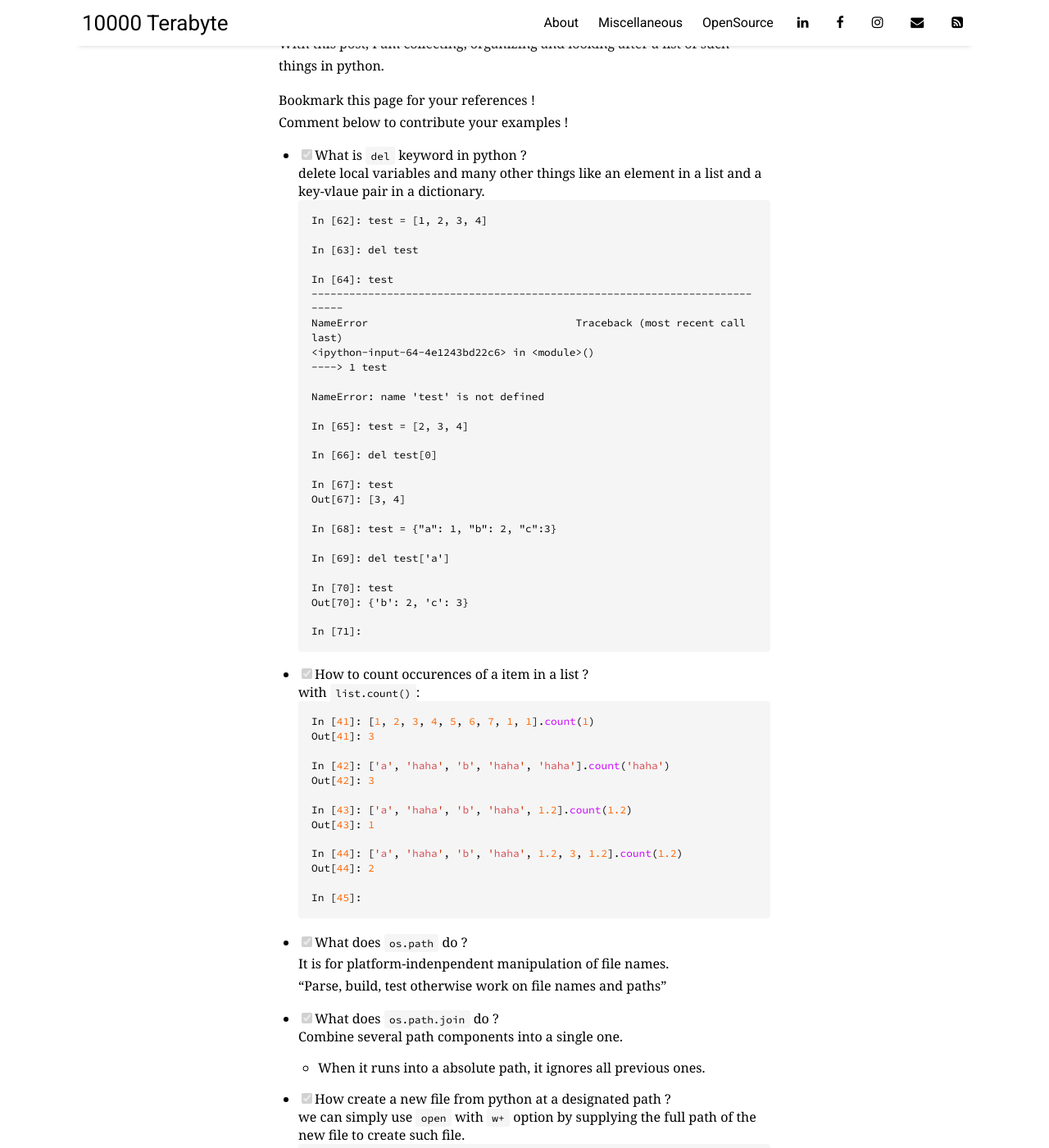
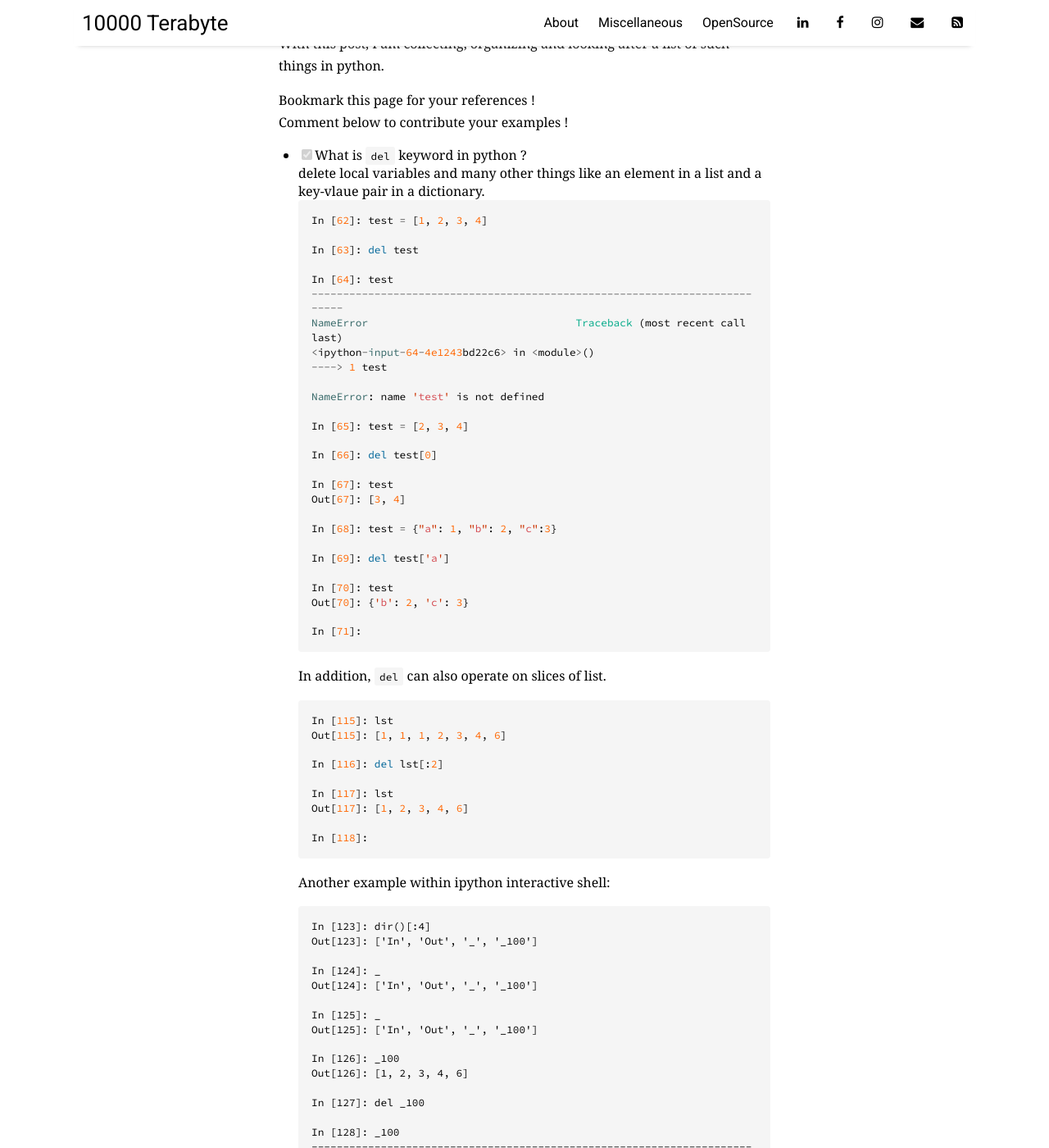
Before and after one commit to 10000TB/10000TB.github.io, a Jekyll site: the page built from _posts/2018-03-12-blog-series-python-A-Curated-List-Those-Python-How-To-You-Search-Frequently-in-Your-Daily-Programming.md, in a window 1280 px wide and 1400 px high, scrolled down 615 px. Shown: the whole window at 82% size. Built offline with Jekyll 4.4.1, drawn with Linux system fonts in a browser that asks for light colours; nearby versions of some CDN libraries; comment, search, counter and statistics services are not loaded; some of the changed text lies outside the part shown.

Commit message:
Made a lot of changes.

````diff
--- a/_posts/2018-03-12-blog-series-python-A-Curated-List-Those-Python-How-To-You-Search-Frequently-in-Your-Daily-Programming.md
+++ b/_posts/2018-03-12-blog-series-python-A-Curated-List-Those-Python-How-To-You-Search-Frequently-in-Your-Daily-Programming.md
@@ -16,7 +16,7 @@ Comment below to contribute your examples !
 
 - [x] What is `del` keyword in python ?
   delete local variables and many other things like an element in a list and a key-vlaue pair in a dictionary.
-  ```
+  ```python
   In [62]: test = [1, 2, 3, 4]
 
   In [63]: del test
@@ -45,6 +45,50 @@ Comment below to contribute your examples !
 
   In [71]:
   ```
+  In addition, `del` can also operate on slices of list.
+  ```python
+  In [115]: lst
+  Out[115]: [1, 1, 1, 2, 3, 4, 6]
+
+  In [116]: del lst[:2]
+
+  In [117]: lst
+  Out[117]: [1, 2, 3, 4, 6]
+
+  In [118]:
+  ```
+  Another example within ipython interactive shell:
+  ```
+  In [123]: dir()[:4]
+  Out[123]: ['In', 'Out', '_', '_100']
+
+  In [124]: _
+  Out[124]: ['In', 'Out', '_', '_100']
+
+  In [125]: _
+  Out[125]: ['In', 'Out', '_', '_100']
+
+  In [126]: _100
+  Out[126]: [1, 2, 3, 4, 6]
+
+  In [127]: del _100
+
+  In [128]: _100
+  ---------------------------------------------------------------------------
+  NameError                                 Traceback (most recent call last)
+  <ipython-input-128-5f49044bd438> in <module>()
+  ----> 1 _100
+
+  NameError: name '_100' is not defined
+
+  In [129]:
+  ```
+  So we list out first four attributes in current local shell environment, and
+  then we check out `_100`, which turns out to be a list actively stored in local environment.
+  We can see its a list with 5 integers in it. Then we `del` the entire list. This list reference
+  `_100` no longer exist as a attribute in current local environment as indicated by the error at
+  the end of the output.
+
 
 - [x] How to count occurences of a item in a list ?
   with `list.count()`:
````
Also changed, not shown: _posts/2018-03-24-blog-series-Be-in-the-Know-Pythons-built-in-data-structures.md (+4 -0 lines), 2 other files.
